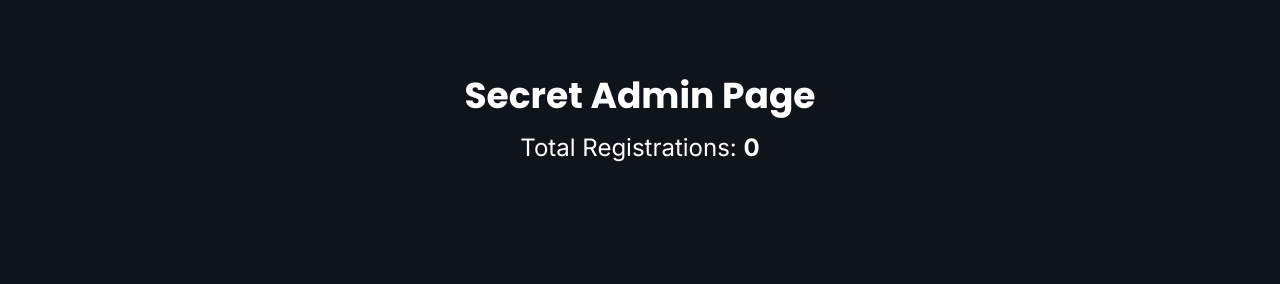
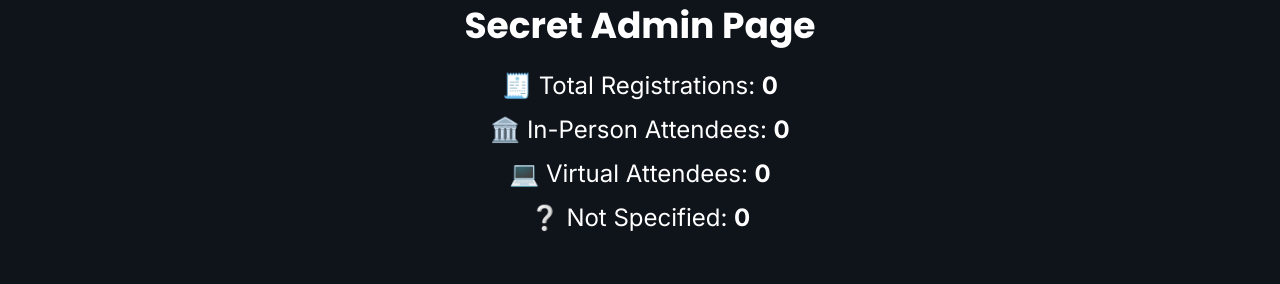
Before and after one commit to pavan-prasanth-guntrolu/wang-yi, a React (Vite) app: page /secret14641 in a window 1280 px wide. Shown: the part 280-564 px from the top of the page. Built offline with nearby package versions, Linux system fonts and the light colour scheme; no server answers; the database is empty.

Commit message:
secret route edited

```diff
--- a/src/pages/Secret.jsx
+++ b/src/pages/Secret.jsx
@@ -2,41 +2,73 @@ import { useState, useEffect } from "react";
 import { supabase } from "@/lib/supabase";
 
 const Secret = () => {
-  const [registrationCount, setRegistrationCount] = useState(null);
+  const [counts, setCounts] = useState({
+    total: null,
+    inPerson: null,
+    virtual: null,
+    unspecified: null,
+  });
   const [loading, setLoading] = useState(true);
 
   useEffect(() => {
-    const fetchRegistrationCount = async () => {
+    const fetchCounts = async () => {
       try {
-        const { count, error } = await supabase
+        const { data, count, error } = await supabase
           .from("registrations")
-          .select("*", { count: "exact", head: true });
+          .select("attendance_mode", { count: "exact" });
 
-        if (error) {
-          throw error;
-        }
+        if (error) throw error;
 
-        setRegistrationCount(count);
+        // Normalize and count
+        let inPerson = 0;
+        let virtual = 0;
+        let unspecified = 0;
+
+        data.forEach((row) => {
+          const mode = row.attendance_mode?.toLowerCase().trim();
+          if (mode === "in-person") inPerson++;
+          else if (mode === "virtual") virtual++;
+          else unspecified++;
+        });
+
+        setCounts({
+          total: count ?? 0,
+          inPerson,
+          virtual,
+          unspecified,
+        });
       } catch (error) {
-        console.error("Error fetching registration count:", error.message);
+        console.error("Error fetching registration stats:", error.message);
       } finally {
         setLoading(false);
       }
     };
 
-    fetchRegistrationCount();
+    fetchCounts();
   }, []);
 
   return (
-    <div className="min-h-screen flex items-center justify-center bg-background text-primary-foreground text-white">
+    <div className="min-h-screen flex items-center justify-center bg-background text-white">
       <div className="text-center">
-        <h1 className="text-4xl font-bold mb-4">Secret Admin Page</h1>
+        <h1 className="text-4xl font-bold mb-6">Secret Admin Page</h1>
+
         {loading ? (
           <p>Loading...</p>
         ) : (
-          <p className="text-2xl">
-            Total Registrations: <strong>{registrationCount}</strong>
-          </p>
+          <div className="space-y-3 text-2xl">
+            <p>
+              🧾 Total Registrations: <strong>{counts.total}</strong>
+            </p>
+            <p>
+              🏛️ In-Person Attendees: <strong>{counts.inPerson}</strong>
+            </p>
+            <p>
+              💻 Virtual Attendees: <strong>{counts.virtual}</strong>
+            </p>
+            <p>
+              ❔ Not Specified: <strong>{counts.unspecified}</strong>
+            </p>
+          </div>
         )}
       </div>
     </div>
```
Also changed, not shown: public/images/guna-sri.jpg, 1 other file (tests, documents, lock files or other folders).
